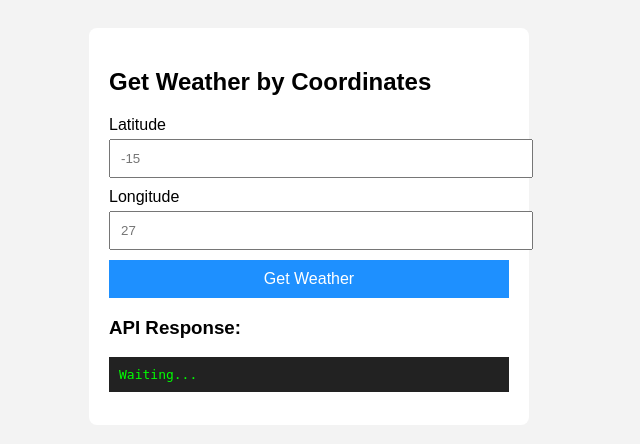
After one commit to maxmarumbwa/wildfire_monitoting_flask_app, a Flask app: page /get_temp in a window 1280 px wide. The commit adds this page. Shown: the top 444 px of the page, without its empty margins (331-971 px from the left). Run offline with Flask 3, Linux system fonts and the light colour scheme.

Commit message:
test opwn weather with on point and jscode to handl btn clicks

```diff
--- a/app.py
+++ b/app.py
@@ -1,7 +1,16 @@
-from flask import Flask, render_template, jsonify
+from flask import Flask, render_template, jsonify, request
 import json, os
+import requests
+from dotenv import load_dotenv
+
+# Load environment variables
+load_dotenv()
 
 app = Flask(__name__)
+
+# Load API key and base URL from .env
+API_KEY = os.getenv("OWM_API_KEY")
+BASE_URL = os.getenv("OWM_BASE_URL")
 
 
 @app.route("/")
@@ -31,5 +40,28 @@ def coordinates_settings():
     return render_template("coordinates_settings.html")
 
 
+# get data from external API -openwathermap
+API_KEY = "a7f700140994b6b582c210f0686e3e67"  # your OWM API key
+
+
+@app.route("/get_temp")
+def home():
+    return render_template("get_temp.html")
+
+
+@app.route("/get_weather", methods=["POST"])
+def get_weather():
+    lat = request.form.get("lat")
+    lon = request.form.get("lon")
+
+    if not lat or not lon:
+        return jsonify({"error": "Missing coordinates"}), 400
+
+    url = f"https://api.openweathermap.org/data/2.5/weather?lat={lat}&lon={lon}&appid={API_KEY}"
+
+    data = requests.get(url).json()
+    return jsonify(data)
+
+
 if __name__ == "__main__":
     app.run(debug=True)
--- /dev/null
+++ b/templates/get_temp.html
@@ -0,0 +1,82 @@
+<!DOCTYPE html>
+<html>
+<head>
+    <title>Weather Lookup</title>
+    <style>
+        body {
+            font-family: Arial;
+            padding: 20px;
+            background: #f3f3f3;
+        }
+        .container {
+            width: 400px;
+            margin: auto;
+            background: white;
+            padding: 20px;
+            border-radius: 8px;
+        }
+        input {
+            width: 100%;
+            padding: 10px;
+            margin-top: 5px;
+            margin-bottom: 10px;
+        }
+        button {
+            width: 100%;
+            padding: 10px;
+            background: #1e90ff;
+            color: white;
+            border: none;
+            cursor: pointer;
+            font-size: 16px;
+        }
+        pre {
+            background: #222;
+            color: #0f0;
+            padding: 10px;
+            margin-top: 15px;
+        }
+    </style>
+</head>
+
+<body>
+    <div class="container">
+        <h2>Get Weather by Coordinates</h2>
+
+        <form id="weatherForm">
+            <label>Latitude</label>
+            <input type="text" id="lat" placeholder="-15" required>
+
+            <label>Longitude</label>
+            <input type="text" id="lon" placeholder="27" required>
+
+            <button type="submit">Get Weather</button>
+        </form>
+
+        <h3>API Response:</h3>
+        <pre id="output">Waiting...</pre>
+    </div>
+
+    <script>
+        document.getElementById("weatherForm").addEventListener("submit", function(e){
+            e.preventDefault();
+
+            const lat = document.getElementById("lat").value;
+            const lon = document.getElementById("lon").value;
+
+            fetch("/get_weather", {
+                method: "POST",
+                headers: {"Content-Type": "application/x-www-form-urlencoded"},
+                body: `lat=${lat}&lon=${lon}`
+            })
+            .then(res => res.json())
+            .then(data => {
+                document.getElementById("output").textContent = JSON.stringify(data, null, 4);
+            })
+            .catch(err => {
+                document.getElementById("output").textContent = "Error fetching data.";
+            });
+        });
+    </script>
+
+</body>
```
Also changed, not shown: templates/coordinates_settings.html (+64 -0 lines), 1 other file.
